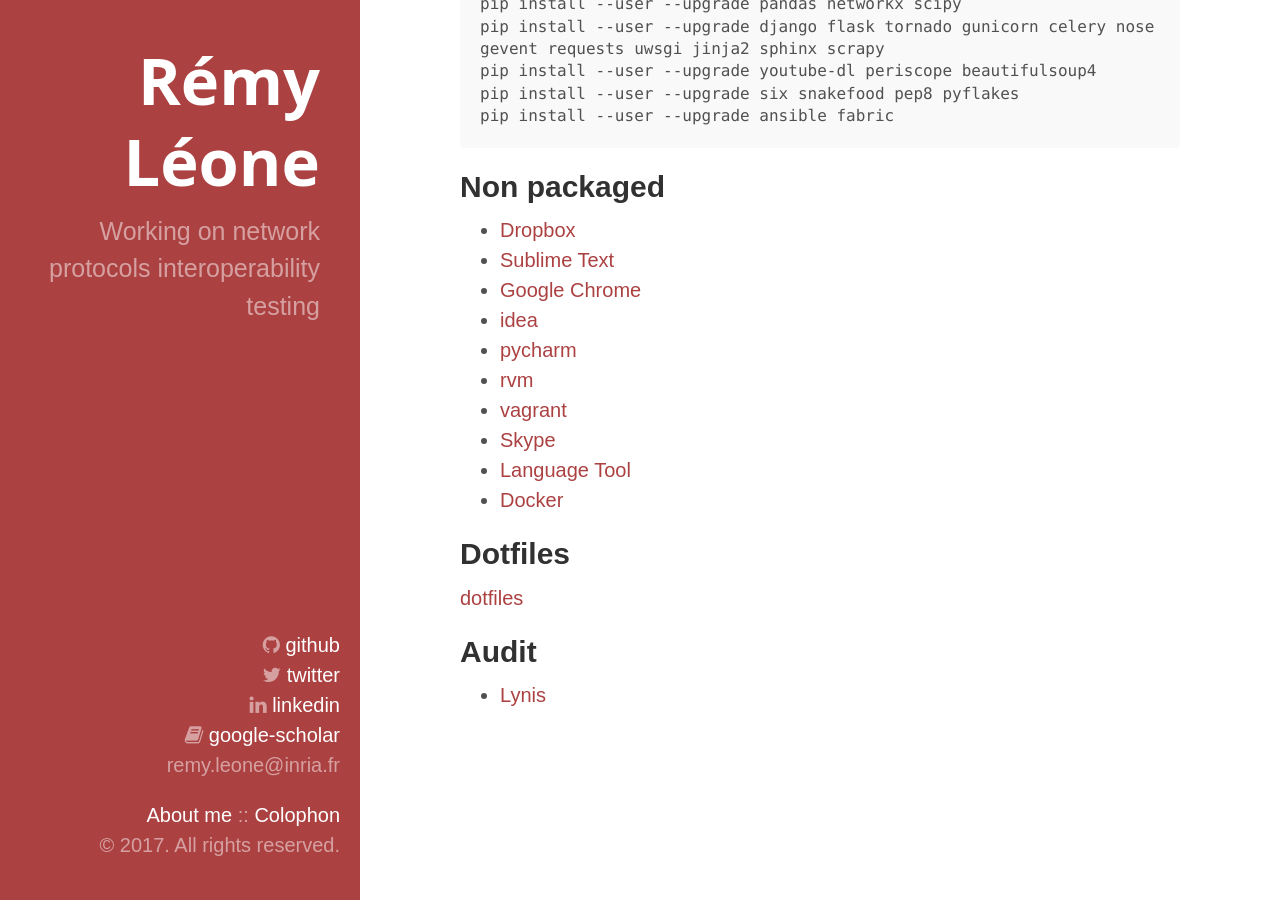
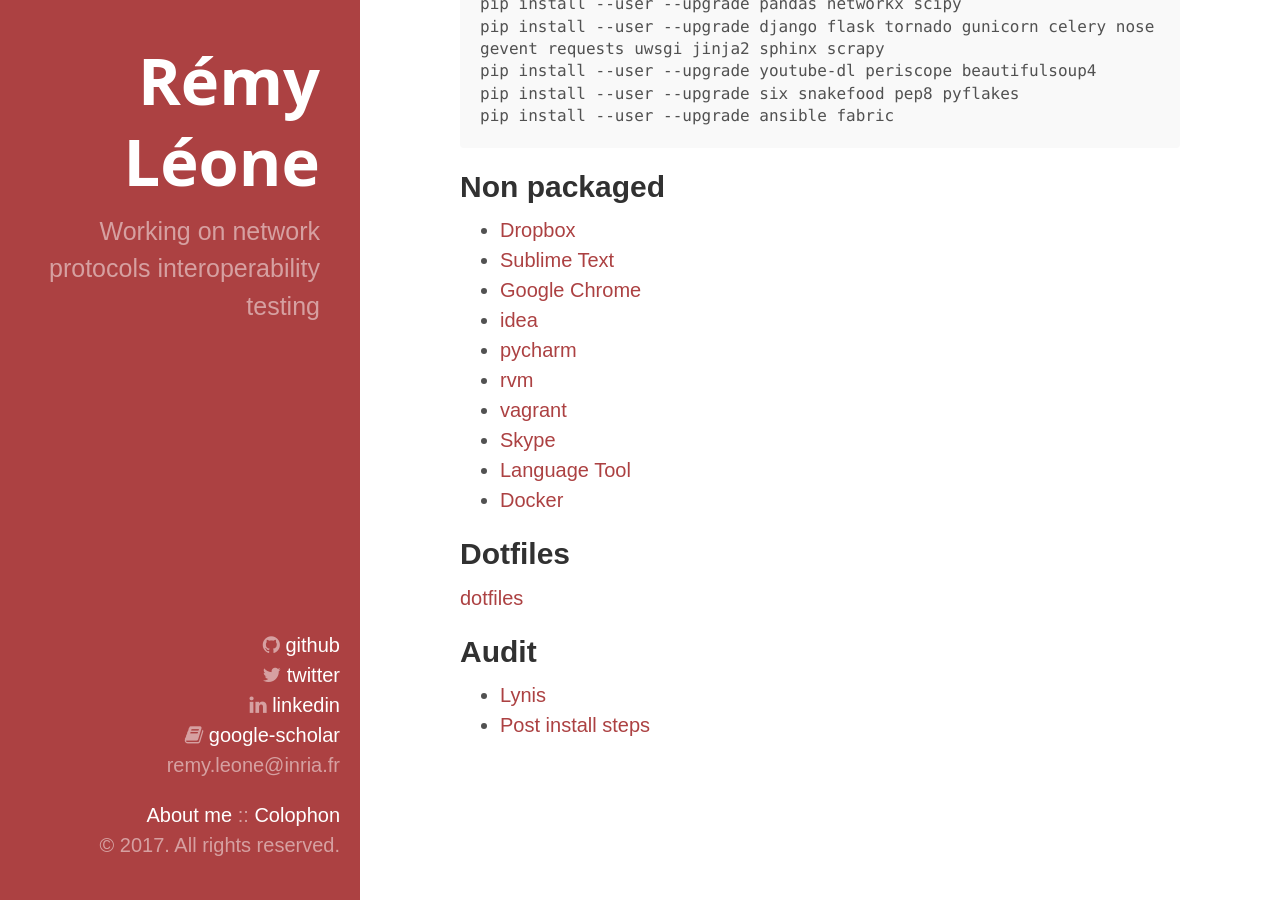
Before and after one commit to remyleone/remyleone.github.io, a Jekyll site: the page built from packages.md, in a window 1280 px wide and 900 px high, scrolled down 2047 px. Built offline with Jekyll 4.4.1, drawn with Linux system fonts in a browser that asks for light colours; nearby versions of some CDN libraries.

Commit message:
Update packages.md

```diff
--- a/packages.md
+++ b/packages.md
@@ -100,3 +100,4 @@
 -----
 
 - [Lynis](https://cisofy.com/lynis/)
+- [Post install steps](https://feeding.cloud.geek.nz/posts/usual-server-setup/)
```
